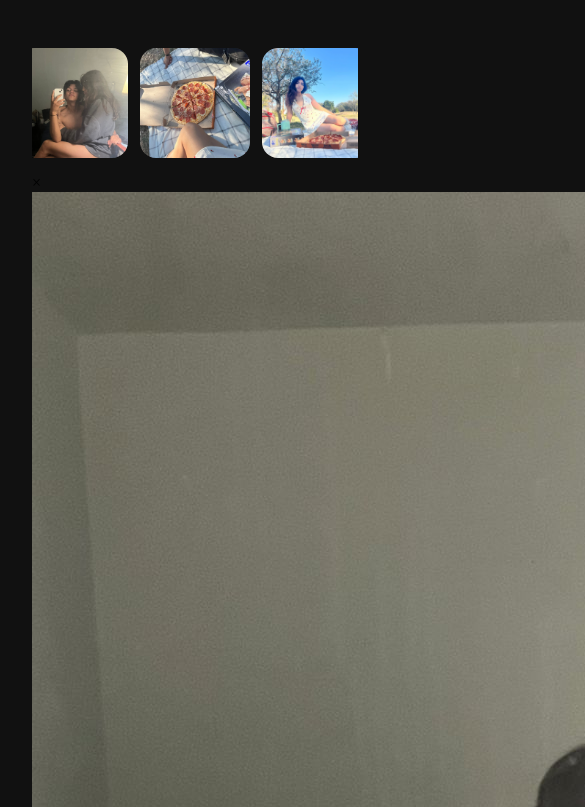
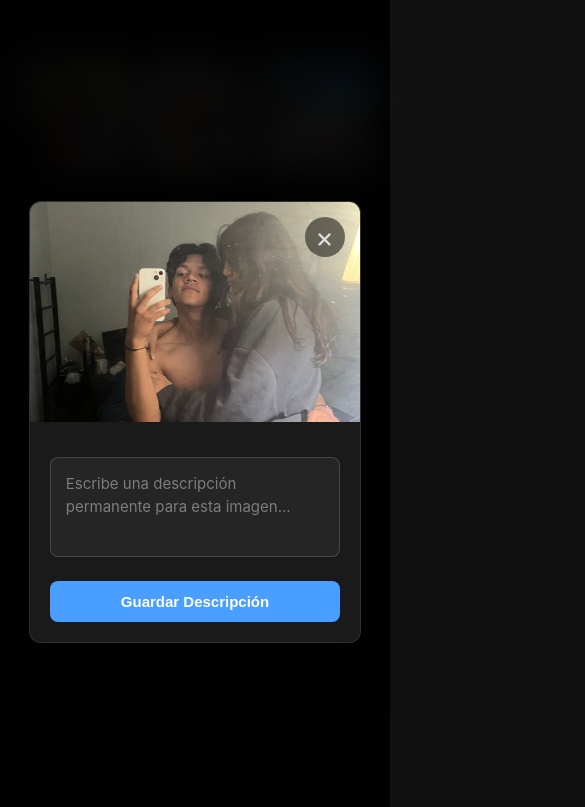
Before and after one commit to Rickrize323/love2, a plain HTML site: page index.html in a window 390 px wide. Both pictures are taken after a click on the element 73 px from the left and 103 px from the top of the page. Shown: the top 807 px of the page, 585 px wide, since content can reach past the window. Drawn offline with Linux system fonts and the light colour scheme.

Commit message:
Refactor CSS for carousel, cards, and modal
Updated styles for carousel and card components, added modal styles, and improved responsiveness.

```diff
--- a/style.css
+++ b/style.css
@@ -1,47 +1,321 @@
+/* RESET Y ESTILOS BASE */
+* {
+  margin: 0;
+  padding: 0;
+  box-sizing: border-box;
+}
+
 body {
   background: #111;
-  margin: 0;
-  padding: 32px;
+  color: white;
+  font-family: -apple-system, BlinkMacSystemFont, 'Segoe UI', Roboto, Oxygen, Ubuntu, sans-serif;
+  min-height: 100vh;
+  padding: 20px;
+  overflow-x: hidden;
 }
 
-/* Carrusel */
+/* CARRUSEL */
 .carousel {
   display: flex;
-  gap: 12px;
+  gap: 16px;
   overflow-x: auto;
-  scroll-snap-type: x mandatory;     /* 🔑 snap bonito */
-  -webkit-overflow-scrolling: touch; /* 🔑 inercia iOS */
-  padding: 16px;
+  scroll-snap-type: x mandatory;
+  -webkit-overflow-scrolling: touch;
+  padding: 20px;
+  width: 100%;
+  max-width: 1200px;
+  margin: 40px auto 0;
+  scrollbar-width: none;
 }
 
-/* Ocultar scrollbar */
+/* Ocultar scrollbar en navegadores webkit */
 .carousel::-webkit-scrollbar {
   display: none;
 }
 
-/* Cards */
+/* TARJETAS DE IMAGEN */
 .card {
-  scroll-snap-align: center;         /* 🔑 se centra al soltar */
+  scroll-snap-align: center;
   flex: 0 0 auto;
-  width: 110px;
-  height: 110px;
-  border-radius: 16px;
+  width: 150px;
+  height: 150px;
+  border-radius: 18px;
   overflow: hidden;
   background: #222;
-
-  display: flex;
-  align-items: center;
-  justify-content: center;
+  position: relative;
+  cursor: pointer;
+  transition: transform 0.3s ease, box-shadow 0.3s ease;
+  box-shadow: 0 8px 16px rgba(0, 0, 0, 0.3);
 }
 
-/* Imagen */
+.card:hover {
+  transform: translateY(-4px);
+  box-shadow: 0 12px 24px rgba(0, 0, 0, 0.4);
+}
+
 .card img {
   width: 100%;
   height: 100%;
   object-fit: cover;
+  display: block;
 }
 
-/* Feedback táctil */
-.card:active {
-  transform: scale(0.96);
+/* Badge para imágenes con nota */
+.note-badge {
+  position: absolute;
+  top: 10px;
+  right: 10px;
+  background: #4CAF50;
+  color: white;
+  width: 24px;
+  height: 24px;
+  border-radius: 50%;
+  display: flex;
+  align-items: center;
+  justify-content: center;
+  font-size: 12px;
+  z-index: 2;
+  box-shadow: 0 2px 8px rgba(0, 0, 0, 0.3);
 }
+
+/* MODAL */
+.modal {
+  display: none;
+  position: fixed;
+  top: 0;
+  left: 0;
+  width: 100%;
+  height: 100%;
+  background-color: rgba(0, 0, 0, 0.9);
+  z-index: 1000;
+  align-items: center;
+  justify-content: center;
+  backdrop-filter: blur(12px);
+  -webkit-backdrop-filter: blur(12px);
+  animation: fadeIn 0.3s ease-out;
+  padding: 20px;
+}
+
+.modal.active {
+  display: flex;
+}
+
+/* CONTENEDOR DEL MODAL - CUADRADO */
+.modal-content {
+  background: #1a1a1a;
+  border-radius: 12px;
+  width: 100%;
+  max-width: 500px;
+  position: relative;
+  box-shadow: 0 25px 50px rgba(0, 0, 0, 0.7);
+  animation: slideUp 0.4s ease-out;
+  border: 1px solid rgba(255, 255, 255, 0.1);
+  overflow: hidden;
+}
+
+/* IMAGEN EN EL MODAL */
+.modal-image {
+  width: 100%;
+  height: 300px;
+  object-fit: cover;
+  display: block;
+}
+
+/* CONTENEDOR DE TEXTO */
+.modal-text-container {
+  padding: 25px;
+}
+
+.note-indicator {
+  display: flex;
+  align-items: center;
+  gap: 8px;
+  color: rgba(255, 255, 255, 0.6);
+  font-size: 14px;
+  margin-bottom: 15px;
+}
+
+.note-indicator .icon {
+  font-size: 16px;
+}
+
+/* ÁREA DE TEXTO */
+.modal-text {
+  width: 100%;
+  height: 140px;
+  padding: 18px;
+  background: rgba(255, 255, 255, 0.05);
+  border: 1px solid rgba(255, 255, 255, 0.15);
+  border-radius: 8px;
+  color: white;
+  font-size: 16px;
+  font-family: inherit;
+  resize: none;
+  transition: all 0.3s ease;
+  line-height: 1.5;
+  margin-bottom: 20px;
+}
+
+.modal-text:focus {
+  outline: none;
+  border-color: #4a9eff;
+  background: rgba(255, 255, 255, 0.08);
+  box-shadow: 0 0 0 3px rgba(74, 158, 255, 0.15);
+}
+
+.modal-text::placeholder {
+  color: rgba(255, 255, 255, 0.4);
+}
+
+.modal-text.has-note {
+  border-color: #4CAF50;
+  background: rgba(76, 175, 80, 0.05);
+}
+
+/* BOTONES */
+.save-btn {
+  background: #4a9eff;
+  color: white;
+  border: none;
+  padding: 14px 28px;
+  border-radius: 8px;
+  font-size: 16px;
+  font-weight: 600;
+  cursor: pointer;
+  transition: all 0.3s ease;
+  width: 100%;
+}
+
+.save-btn:hover {
+  background: #5aaeff;
+  transform: translateY(-2px);
+  box-shadow: 0 6px 20px rgba(74, 158, 255, 0.3);
+}
+
+.save-btn:active {
+  transform: translateY(0);
+}
+
+.close-btn {
+  position: absolute;
+  top: 15px;
+  right: 15px;
+  font-size: 32px;
+  color: rgba(255, 255, 255, 0.8);
+  cursor: pointer;
+  transition: all 0.3s ease;
+  width: 44px;
+  height: 44px;
+  display: flex;
+  align-items: center;
+  justify-content: center;
+  border-radius: 50%;
+  background: rgba(0, 0, 0, 0.5);
+  backdrop-filter: blur(10px);
+  z-index: 2;
+}
+
+.close-btn:hover {
+  color: white;
+  background: rgba(0, 0, 0, 0.7);
+}
+
+/* EFECTOS CUANDO EL MODAL ESTÁ ABIERTO */
+body.modal-open {
+  overflow: hidden;
+}
+
+body.modal-open .carousel {
+  filter: blur(10px) brightness(0.7);
+  pointer-events: none;
+  transition: filter 0.3s ease;
+}
+
+/* ANIMACIONES */
+@keyframes fadeIn {
+  from { opacity: 0; }
+  to { opacity: 1; }
+}
+
+@keyframes slideUp {
+  from {
+    opacity: 0;
+    transform: translateY(40px) scale(0.95);
+  }
+  to {
+    opacity: 1;
+    transform: translateY(0) scale(1);
+  }
+}
+
+/* RESPONSIVE PARA MÓVILES */
+@media (max-width: 768px) {
+  body {
+    padding: 15px;
+  }
+
+  .carousel {
+    gap: 12px;
+    padding: 15px;
+    margin-top: 30px;
+  }
+
+  .card {
+    width: 130px;
+    height: 130px;
+    border-radius: 16px;
+  }
+
+  .modal-content {
+    max-width: 95%;
+  }
+
+  .modal-image {
+    height: 250px;
+  }
+
+  .modal-text-container {
+    padding: 20px;
+  }
+
+  .modal-text {
+    height: 120px;
+    padding: 15px;
+    font-size: 15px;
+  }
+
+  .save-btn {
+    padding: 12px 24px;
+    font-size: 15px;
+  }
+
+  .close-btn {
+    width: 40px;
+    height: 40px;
+    font-size: 28px;
+  }
+}
+
+@media (max-width: 480px) {
+  .card {
+    width: 110px;
+    height: 110px;
+  }
+
+  .modal-image {
+    height: 220px;
+  }
+
+  .modal-text {
+    height: 100px;
+  }
+
+  .note-indicator {
+    font-size: 13px;
+  }
+}
+
+/* ESTILO PARA LA BARRA DE SCROLL (opcional, para navegadores que no son WebKit) */
+.carousel {
+  scrollbar-width: none; /* Firefox */
+}
```
